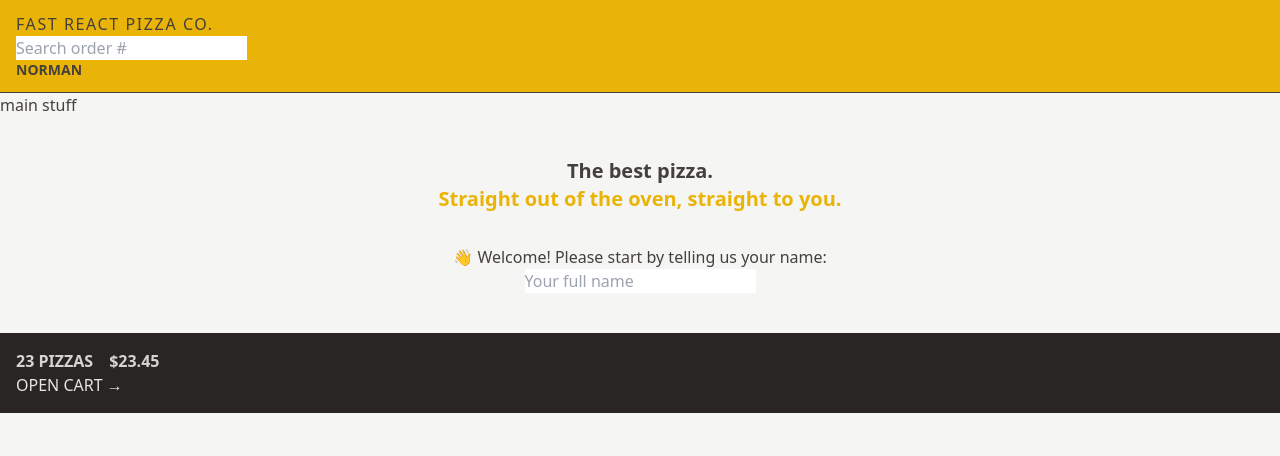
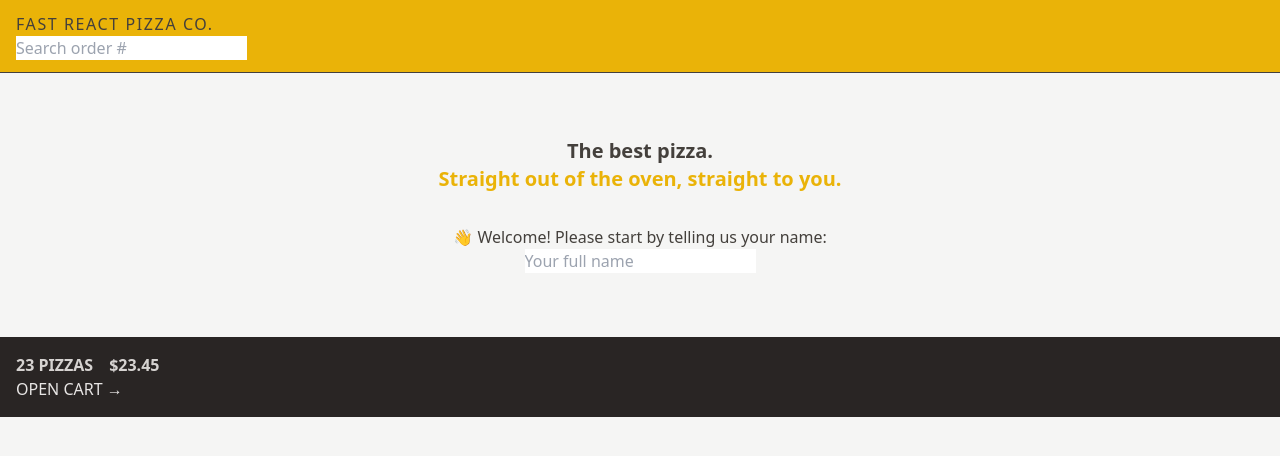
Before and after one commit to DRV111/fast-react-pizza, a React (Vite) app: page / in a window 1280 px wide. Shown: the top 456 px of the page. Built offline with nearby package versions, Linux system fonts and the light colour scheme.

Commit message:
feat: add responsive design in Home component

```diff
--- a/src/features/user/Username.jsx
+++ b/src/features/user/Username.jsx
@@ -1,5 +1,5 @@
 function Username() {
-  return <div className="text-sm font-semibold">Norman</div>;
+  return <div className="hidden text-sm font-semibold">Norman</div>;
 }
 
 export default Username;
--- a/src/ui/AppLayout.jsx
+++ b/src/ui/AppLayout.jsx
@@ -16,7 +16,6 @@
       <Header />
 
       <main>
-        <h1>main stuff</h1>
         <Outlet />
       </main>
 
--- a/src/ui/Home.jsx
+++ b/src/ui/Home.jsx
@@ -2,7 +2,7 @@
 
 function Home() {
   return (
-    <div className="my-10 text-center">
+    <div className="my-10 text-center sm:my-16">
       <h1 className="mb-8 text-xl font-semibold">
         The best pizza.
         <br />
```
